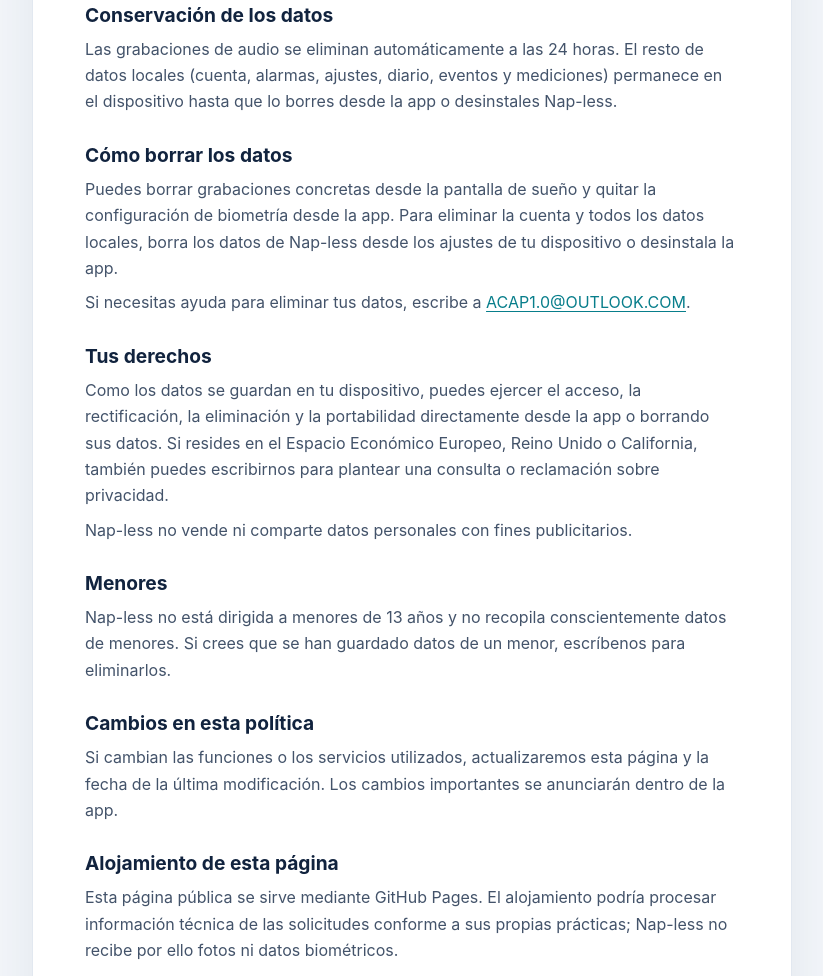
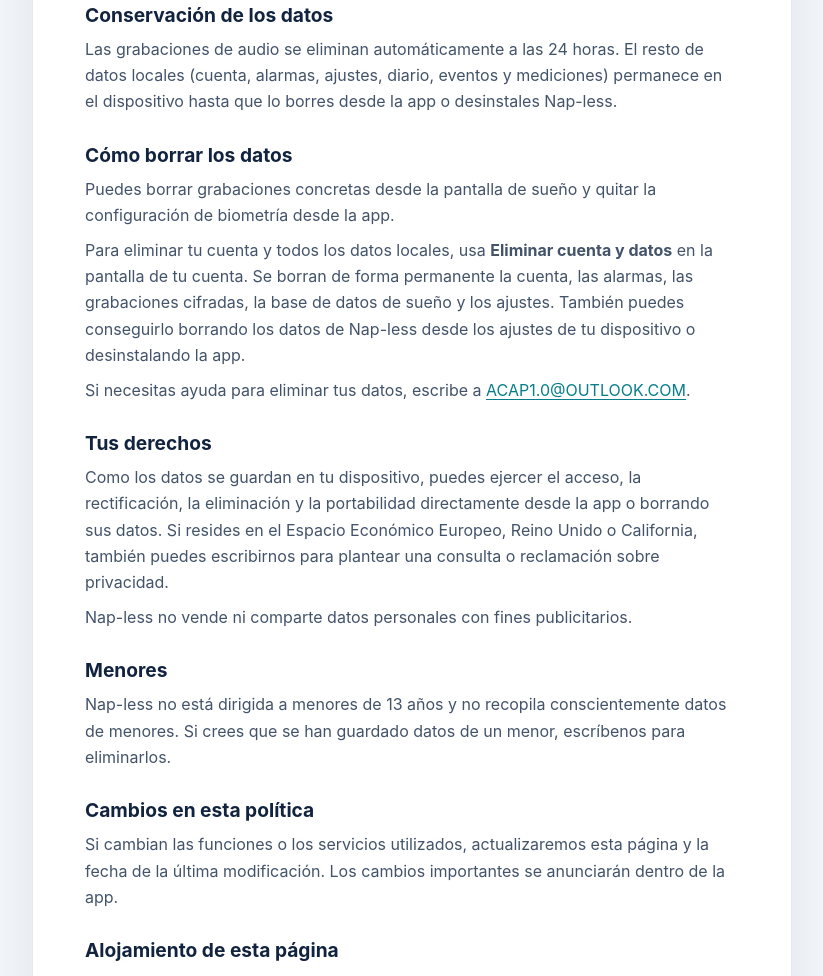
Before and after one commit to ariarates/napless-privacy, a plain HTML site: page index.html in a window 1280 px wide. Shown: the part 2960-3936 px from the top of the page, without its empty margins (228-1051 px from the left). Drawn offline with Linux system fonts and the light colour scheme.

Commit message:
Aclara el borrado de cuenta y datos desde la app

```diff
--- a/index.html
+++ b/index.html
@@ -210,12 +210,18 @@
         </p>
       </section>
 
-      <section>
+      <section id="eliminar-cuenta">
         <h2>Cómo borrar los datos</h2>
         <p>
           Puedes borrar grabaciones concretas desde la pantalla de sueño y quitar la configuración
-          de biometría desde la app. Para eliminar la cuenta y todos los datos locales, borra los
-          datos de Nap-less desde los ajustes de tu dispositivo o desinstala la app.
+          de biometría desde la app.
+        </p>
+        <p>
+          Para eliminar tu cuenta y todos los datos locales, usa <strong>Eliminar cuenta y
+          datos</strong> en la pantalla de tu cuenta. Se borran de forma permanente la cuenta, las
+          alarmas, las grabaciones cifradas, la base de datos de sueño y los ajustes. También puedes
+          conseguirlo borrando los datos de Nap-less desde los ajustes de tu dispositivo o
+          desinstalando la app.
         </p>
         <p>
           Si necesitas ayuda para eliminar tus datos, escribe a
```
Also changed, not shown: en.html (+8 -3 lines).
